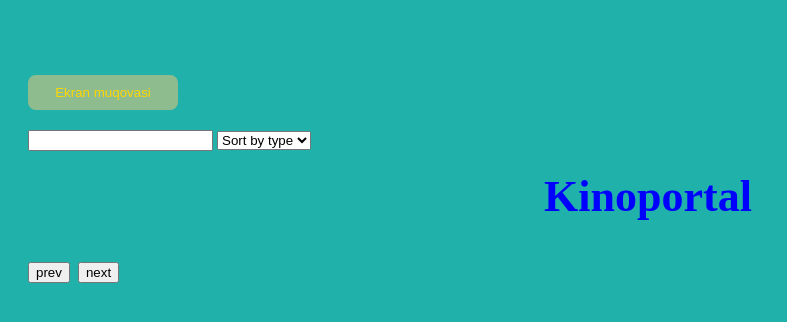
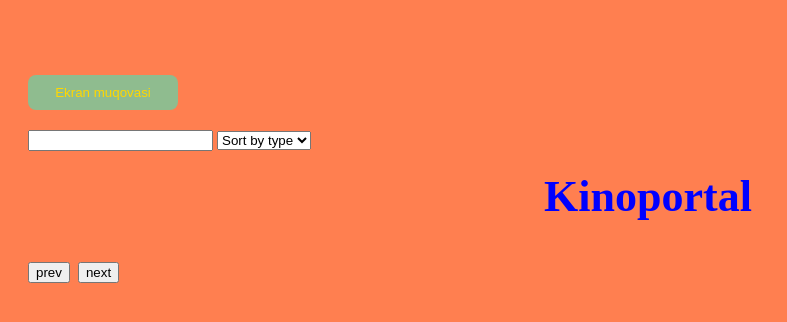
Before and after one commit to JaloliddinIkrom/7-uygavzifa-js, a plain HTML site: page index.html in a window 1280 px wide. Both pictures are taken after a click on the button "Ekran muqovasi". Shown: the whole page, without its empty margins (0-787 px from the left). Drawn offline with Linux system fonts and the light colour scheme; no server answers.

```diff
--- a/js/main.js
+++ b/js/main.js
@@ -38,8 +38,8 @@
                `;
 
             });
-         }else{
-
+         }
+         else{
 
             elTitle.textContent = "Bunday qidruv topilmadi.."
          }
--- a/main.css
+++ b/main.css
@@ -20,7 +20,7 @@ color: #fff;
  }
  .dark{
 
-    background-color: lightseagreen;
+    background-color: coral;
     color: black;
  }
  .container{
```
